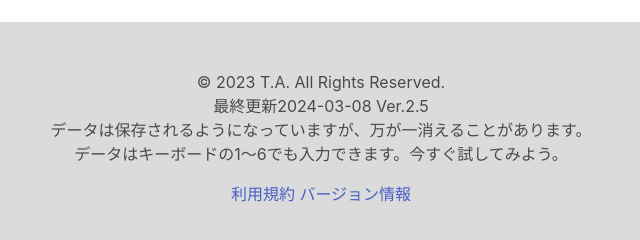
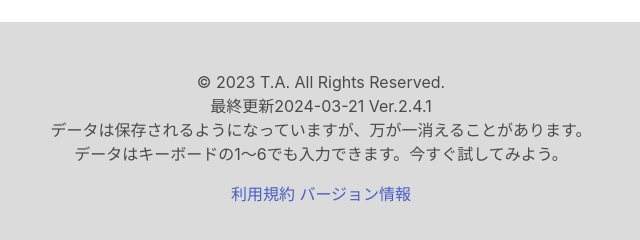
Before and after one commit to ScienceClub/dice, a plain HTML site: page index.html in a window 1280 px wide. Shown: the part 812-1052 px from the top of the page, 319-959 px from the left. Drawn offline with nearby package versions, Linux system fonts and the light colour scheme.

Commit message:
バージョン表記変更

```diff
--- a/index.html
+++ b/index.html
@@ -142,7 +142,7 @@
       <div class="content has-text-centered">
         <!-- smallタグで著作権表記をする -->
         <p>© 2023 T.A. All Rights Reserved.<br>
-          最終更新2024-03-08 Ver.2.5<br>
+          最終更新2024-03-21 Ver.2.4.1<br>
           データは保存されるようになっていますが、万が一消えることがあります。<br>
           データはキーボードの1～6でも入力できます。今すぐ試してみよう。</p>
         <a href="site/rule.html">利用規約</a>
```
